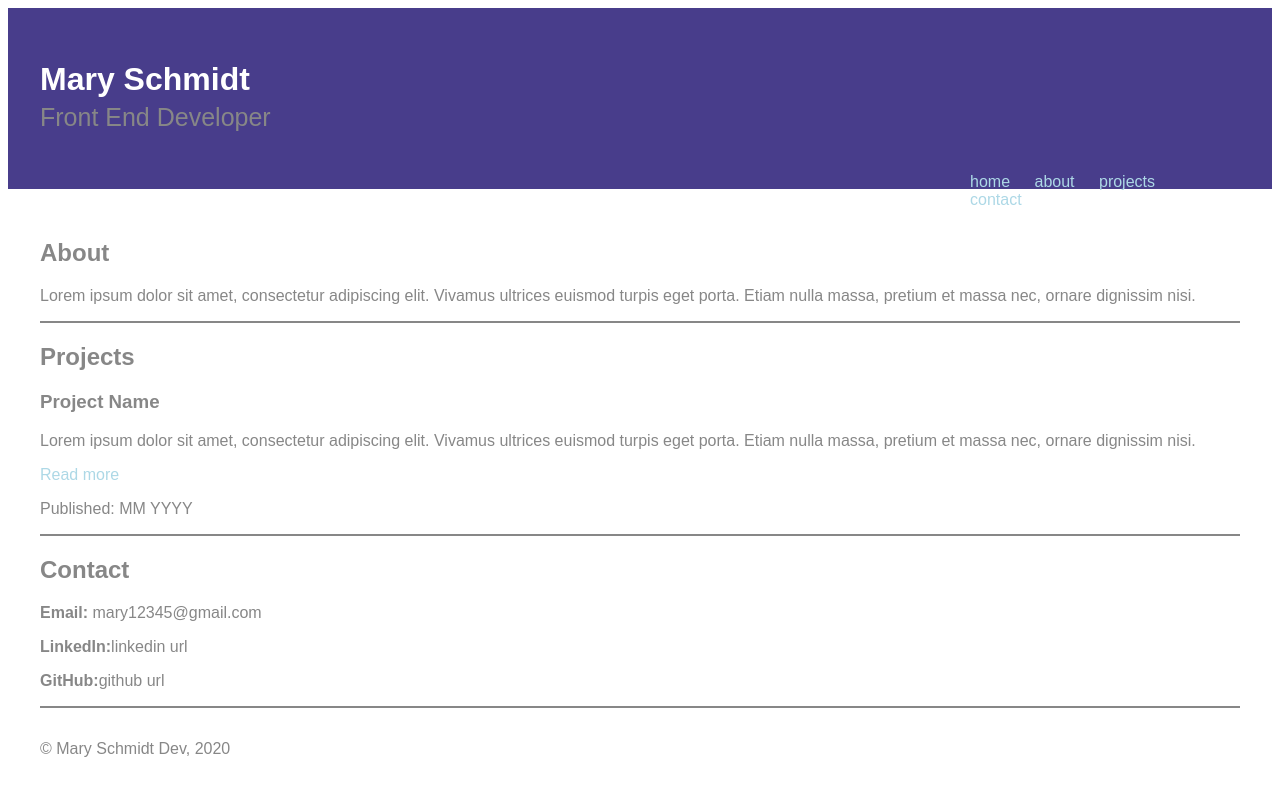
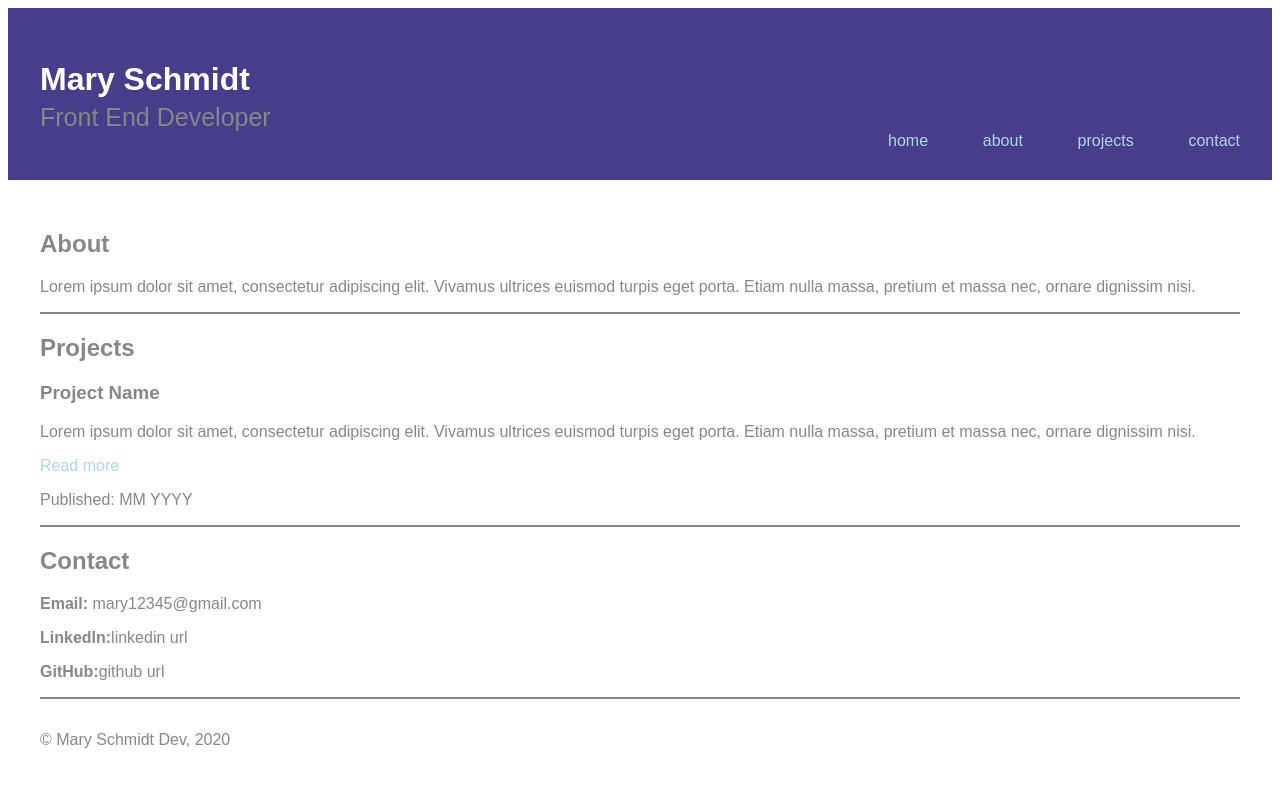
Before and after one commit to maryschmidtdev/portfolio, a plain HTML site: page index.html in a window 1280 px wide. Drawn offline with Linux system fonts and the light colour scheme.

Commit message:
more styling options

```diff
--- a/styles.css
+++ b/styles.css
@@ -16,16 +16,13 @@ h2 {
 h3 {
 }
 
-nav {
+nav ul {
   display: flex;
   flex-direction: row;
+  float: right;
   justify-content: space-between;
-  width: 20em;
-  float: right;
-}
-
-nav a {
-  padding: 10px;
+  margin: auto;
+  width: 22em;
 }
 
 main {
@@ -61,11 +58,12 @@ a:active {
 .main-header {
   background-color: darkslateblue;
   background-size: cover;
-  padding: 2em;
+  padding: 2em 2em 3em 2em;
 }
 
 .header-title {
   font-size: 25px;
+  margin-bottom: 0;
   margin-top: 5px;
 }
 
@@ -80,8 +78,8 @@ a:active {
 }
 
 #contact {
+  border-bottom: 2px solid #878787;
   border-top: 2px solid #878787;
-  border-bottom: 2px solid #878787;
 }
 
 /* Floated Columns -----------------*/
@@ -89,9 +87,9 @@ a:active {
 /* Float Clearfix ------------------ */
 
 .group:after {
-  content: "";
+  clear: both;
+  content: '';
   display: table;
-  clear: both;
 }
 
 /* Media Queries -----------------*/
```
